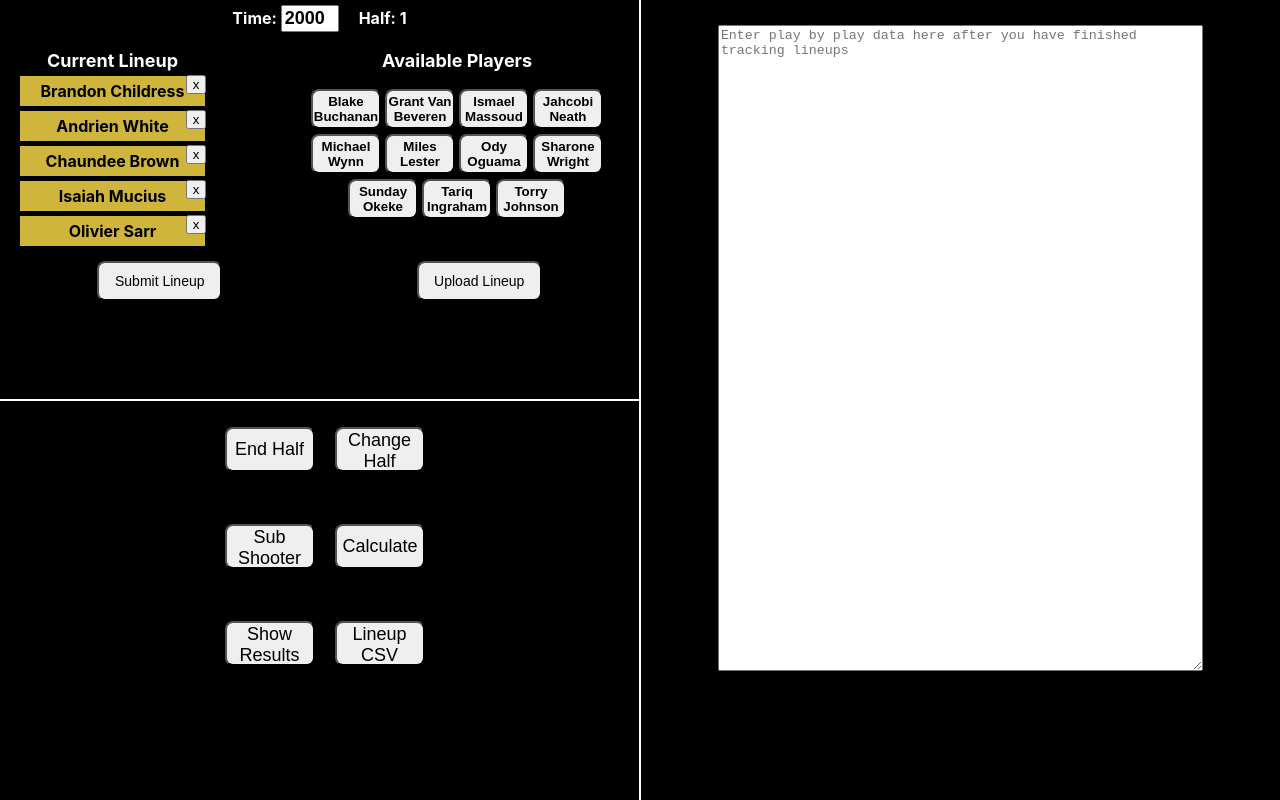
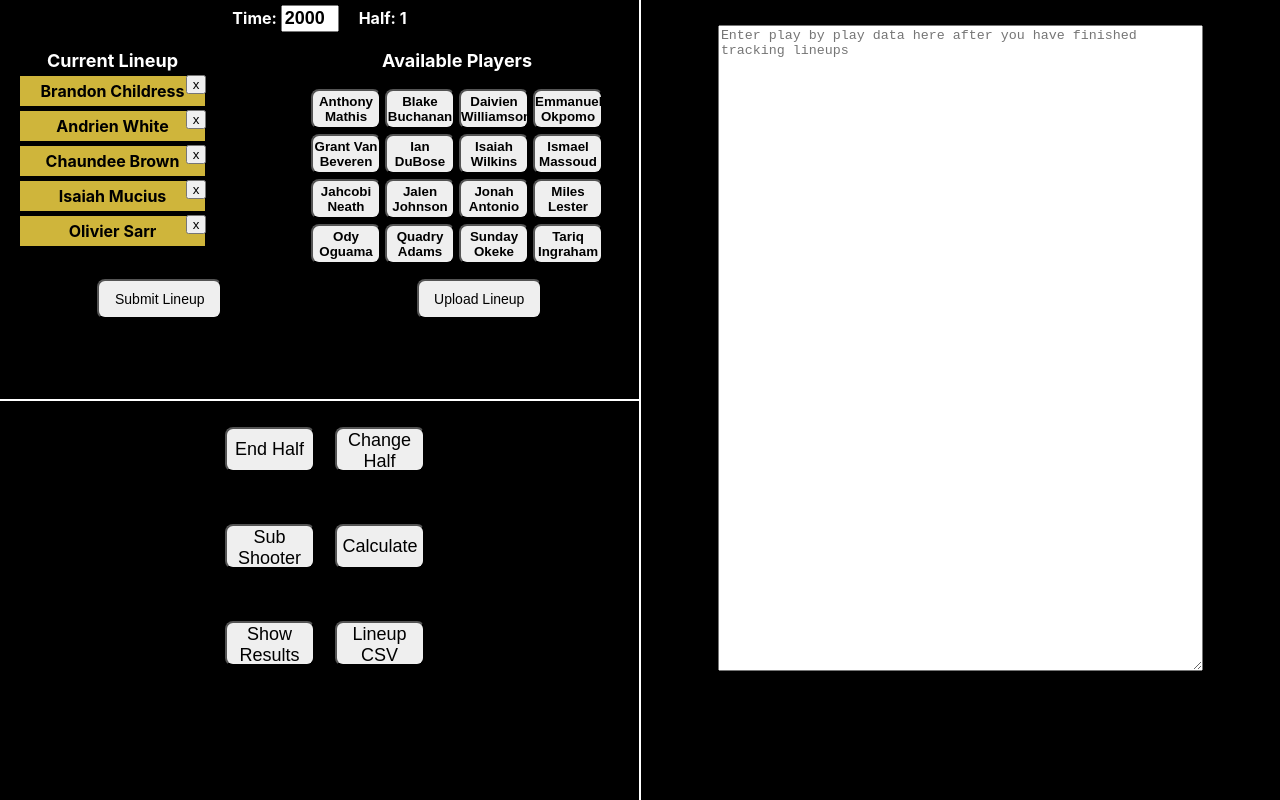
Before and after one commit to awbridgers/lineup-boxscore-tracker, a React (Create React App) app: page / in a window 1280 px wide. Built offline with nearby package versions, Linux system fonts and the light colour scheme.

Commit message:
update roster to 2020

```diff
--- a/package.json
+++ b/package.json
@@ -16,11 +16,12 @@
     "enzyme": "^3.9.0",
     "enzyme-adapter-react-16": "^1.11.2",
     "gh-pages": "^2.1.1",
+    "nodemailer-juice": "^1.0.1",
     "react": "^16.8.6",
     "react-csv": "^1.1.1",
     "react-dom": "^16.8.6",
     "react-redux": "^6.0.1",
-    "react-scripts": "2.1.8",
+    "react-scripts": "^3.4.0",
     "react-test-renderer": "^16.8.6",
     "redux": "^4.0.1",
     "redux-devtools-extension": "^2.13.8",
--- a/src/roster.js
+++ b/src/roster.js
@@ -1,18 +1,19 @@
 let roster = [
-  "Brandon Childress",
+  "Jahcobi Neath",
   "Isaiah Mucius",
-  "Sharone Wright",
-  "Jahcobi Neath",
+  "Jalen Johnson",
+  "Daivien Williamson",
   "Tariq Ingraham",
-  "Torry Johnson",
-  "Andrien White",
-  "Michael Wynn",
-  "Chaundee Brown",
+  "Ian DuBose",
+  "Quadry Adams",
+  "Jonah Antonio",
+  "Isaiah Wilkins",
   "Ismael Massoud",
-  "Olivier Sarr",
+  "Emmanuel Okpomo",
   "Blake Buchanan",
   "Ody Oguama",
   "Sunday Okeke",
+  "Anthony Mathis",
   "Grant Van Beveren",
   "Miles Lester"
 ];
```
Also changed, not shown: 1 other file (tests, documents, lock files or other folders).
